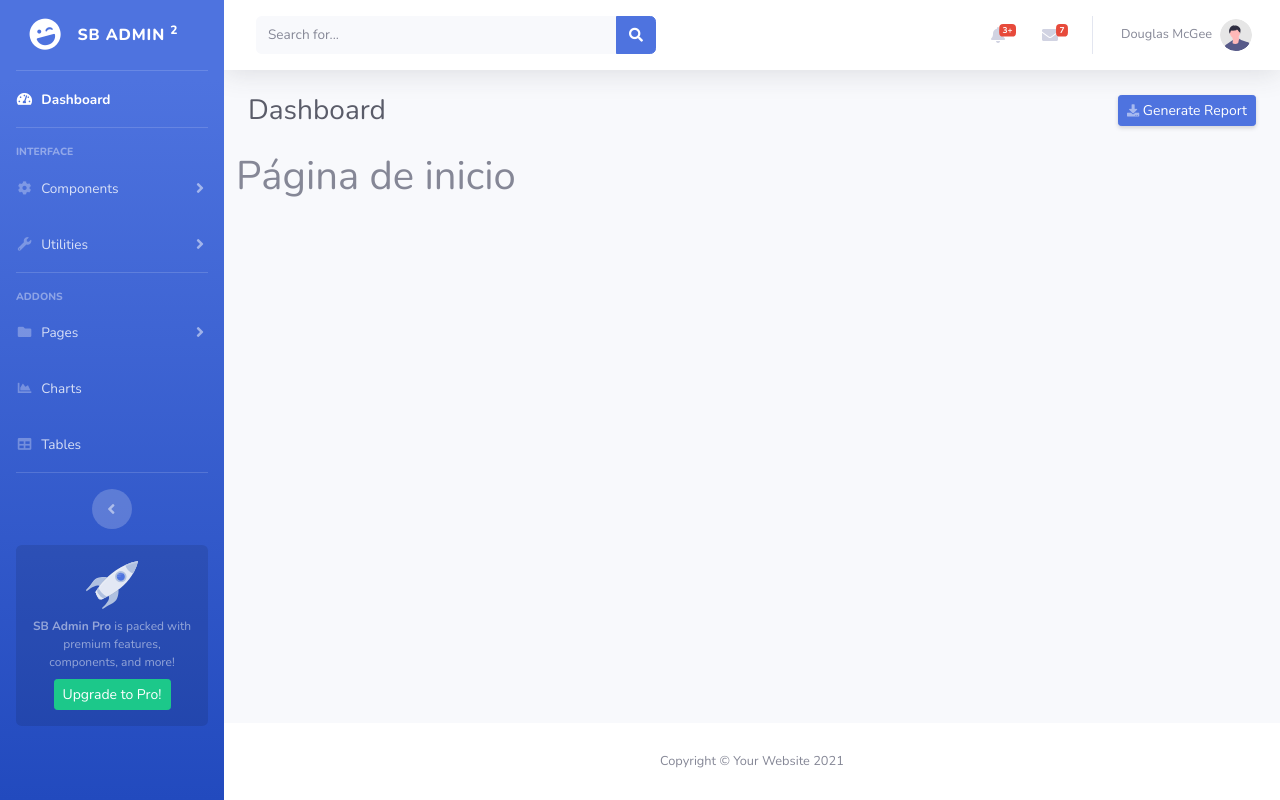
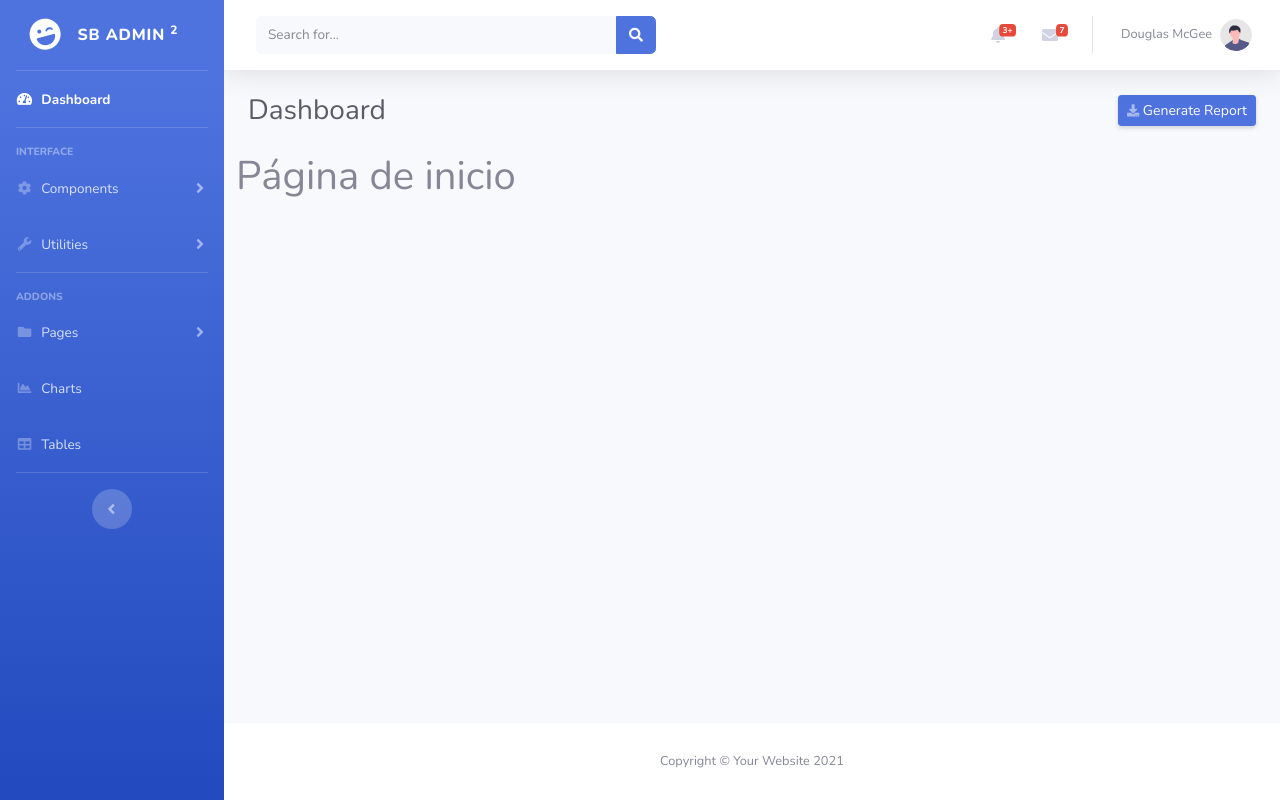
Before and after one commit to cefalopodo-tj/ProyectoDjangoDash, a Django app: page / in a window 1280 px wide. Run offline with Django 3.2, Linux system fonts and the light colour scheme; some libraries are stand-ins or nearby versions.

Commit message:
Se elimina de sidebar la publicidad de la versión pro

```diff
--- a/templates/partials/_sidebar.html
+++ b/templates/partials/_sidebar.html
@@ -114,11 +114,6 @@
         <button class="rounded-circle border-0" id="sidebarToggle"></button>
     </div>
 
-    <!-- Sidebar Message -->
-    <div class="sidebar-card d-none d-lg-flex">
-        <img class="sidebar-card-illustration mb-2" src="img/undraw_rocket.svg" alt="...">
-        <p class="text-center mb-2"><strong>SB Admin Pro</strong> is packed with premium features, components, and more!</p>
-        <a class="btn btn-success btn-sm" href="https://startbootstrap.com/theme/sb-admin-pro">Upgrade to Pro!</a>
-    </div>
+
 
 </ul>
```
